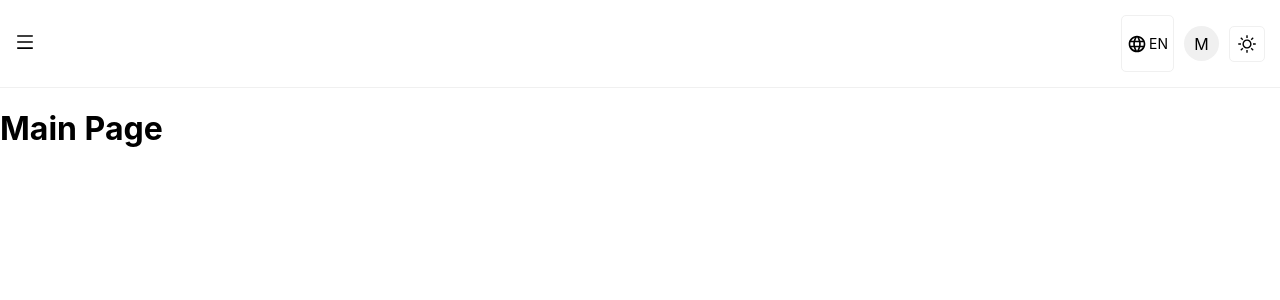
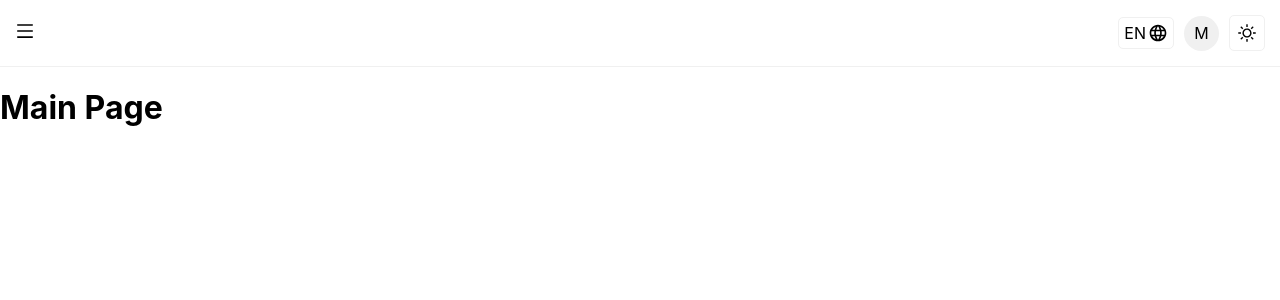
Before and after one commit to MahmoudAzad/adminPanel-Reactjs, a React (Vite) app: page / in a window 1280 px wide. Both pictures are taken after a click on the button "Login". Shown: the top 300 px of the page. Built offline with nearby package versions, Linux system fonts and the light colour scheme.

Commit message:
add dropdown ui to languageBox

```diff
--- a/src/components/navbar/languageBox/LanguageBox.module.scss
+++ b/src/components/navbar/languageBox/LanguageBox.module.scss
@@ -1,6 +1,6 @@
 @import "../../../styles/variables";
 
-.languageBox_container {
+.languageBox_button {
   display: flex;
   justify-content: center;
   align-items: center;
--- a/src/components/navbar/languageBox/index.tsx
+++ b/src/components/navbar/languageBox/index.tsx
@@ -1,11 +1,23 @@
 import { MdLanguage } from "react-icons/md";
 import styles from "./LanguageBox.module.scss";
+import Dropdown from "../../ui/dropdown/Dropdown";
+import { useState } from "react";
 const LanguageBox = () => {
+  const [selectedItems, setSelectedItem] = useState("EN");
+  const items = [
+    { id: 1, label: "EN", icon: <MdLanguage size="20px" /> },
+    { id: 2, label: "FA", icon: <MdLanguage size="20px" /> },
+  ];
   return (
-    <div className={styles.languageBox_container}>
-      <MdLanguage size="20px" />
-      <p>EN</p>
-    </div>
+    <Dropdown
+      dropdownBtn={{
+        label: selectedItems,
+        icon: <MdLanguage size="20px" />,
+      }}
+      contentItems={items}
+      btnClasses={styles.languageBox_button}
+      setSelectedItem={setSelectedItem}
+    />
   );
 };
 
--- a/src/components/navbar/profileBox/index.tsx
+++ b/src/components/navbar/profileBox/index.tsx
@@ -21,7 +21,7 @@ const ProfileBox = () => {
   return (
     <Dropdown
       contentItems={items}
-      dropdownBtn={"M"}
+      dropdownBtn={{ label: "M" }}
       btnClasses={styles.profileBox_button}
       setSelectedItem={setSelectedItem}
     />
--- a/src/components/navbar/themeBox/index.tsx
+++ b/src/components/navbar/themeBox/index.tsx
@@ -17,7 +17,7 @@ const ThemeBox = () => {
   return (
     <Dropdown
       contentItems={items}
-      dropdownBtn={<AiOutlineSun size="20px" />}
+      dropdownBtn={{ icon: <AiOutlineSun size="20px" /> }}
       btnClasses={styles.themeBox_button}
       setSelectedItem={setSelectedItem}
     />
--- a/src/components/ui/dropdown/Dropdown.tsx
+++ b/src/components/ui/dropdown/Dropdown.tsx
@@ -6,9 +6,13 @@ type TContentItems = {
   label: string;
   icon?: ReactNode;
 };
+type TDropdownBtn = {
+  label?: string;
+  icon?: ReactNode;
+};
 interface Props {
   contentItems: TContentItems[];
-  dropdownBtn: ReactNode;
+  dropdownBtn: TDropdownBtn;
   btnClasses: string;
   contentClasses?: string;
   setSelectedItem?: (label: string) => void;
@@ -44,6 +48,7 @@ const Dropdown: React.FC<Props> = ({
   };
 
   const handleItemClick = (label: string) => {
+    console.log("label => ", label);
     setIsOpen(false);
     if (setSelectedItem) {
       setSelectedItem(label);
@@ -53,7 +58,8 @@ const Dropdown: React.FC<Props> = ({
   return (
     <div className={styles.dropdown_container} ref={dropdownRef}>
       <div className={btnClasses} onClick={toggleDropdown}>
-        {dropdownBtn}
+        {dropdownBtn.label}
+        {dropdownBtn.icon}
       </div>
       {isOpen && (
         <div className={`${styles.dropdown_content} ${contentClasses}`}>
```
